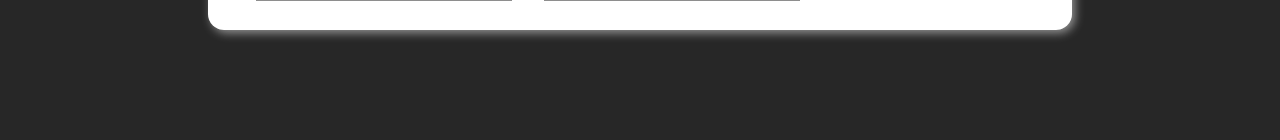
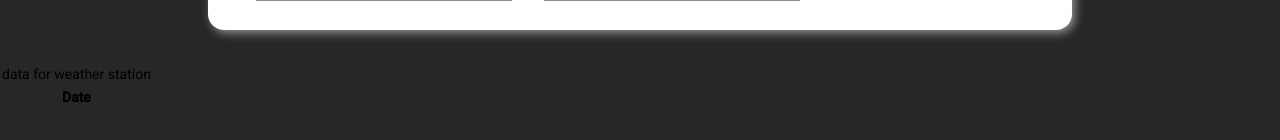
Before and after one commit to jacksont432/NodakWeather, an Angular app in the folder NDWeather/: page / in a window 1280 px wide. Both pictures are taken after a click on the button 640 px from the left and 252 px from the top of the page. Shown: the part 480-620 px from the top of the page. Built offline with nearby package versions, Linux system fonts and the light colour scheme.

Commit message:
modify service and graph

```diff
--- a/NDWeather/src/app/data.service.ts
+++ b/NDWeather/src/app/data.service.ts
@@ -11,6 +11,8 @@ export class DataService {
   data: Weather[] = []
 
   output: Data[] = [];
+
+  types: string[] =[];
 
   dataInstance: Data | undefined;
 
@@ -73,4 +75,14 @@ export class DataService {
     return this.output;
   }
 
+  getInput() {
+    return this.types;
+  }
+
+  pushInput(weather: string, station: string, location: string) {
+    this.types[0] = weather;
+    this.types[1] = station;
+    this.types[2] = location;
+  }
+
 }
--- a/NDWeather/src/app/home/graph/graph.component.html
+++ b/NDWeather/src/app/home/graph/graph.component.html
@@ -8,3 +8,17 @@
     </mat-card-content>
   </mat-card>
 </div>
+
+<div>
+  <table>
+    {{ display }} data for {{ station }} weather station
+    <tr>
+      <th>Date</th>
+      <th>{{ display }}</th>
+    </tr>
+    <tr *ngFor='let data of dataList'>
+      <th>{{ data.name }}</th>
+      <th>{{ data.value }}</th>
+    </tr>
+  </table>
+  </div>
--- a/NDWeather/src/app/home/graph/graph.component.ts
+++ b/NDWeather/src/app/home/graph/graph.component.ts
@@ -1,4 +1,6 @@
 import { Component, OnInit } from '@angular/core';
+import { Data } from '../../weather';
+import { DataService } from '../../data.service';
 
 @Component({
   selector: 'app-graph',
@@ -7,9 +9,45 @@ import { Component, OnInit } from '@angular/core';
 })
 export class GraphComponent implements OnInit {
 
-  constructor() { }
+  constructor(private service: DataService) { }
 
   ngOnInit(): void {
   }
 
+  dataList: Data[] = [];
+
+  station: string = '';
+  weather: string = '';
+  location: number = -1;
+  display: string = '';
+
+  temp: string[] = [];
+
+  weatherTypes: string [] = [
+    'Precipitation',
+    'Snowfall',
+    'Average Temperature',
+    'Maximum Temperature',
+    'Minimum Temperature'
+  ];
+
+  displayOption() {
+    this.display = this.weatherTypes[this.location - 1];
+  }
+
+
+  select() {
+    this.temp = this.service.getInput();
+    this.weather = this.temp[0];
+    this.station = this.temp[1];
+    this.location = parseInt(this.temp[2]);
+    this.submit();
+    this.displayOption();
+  }
+
+
+  submit() {
+    this.dataList = this.service.getData(this.station, this.weather);
+  }
+
 }
--- a/NDWeather/src/app/home/query/query.component.html
+++ b/NDWeather/src/app/home/query/query.component.html
@@ -8,7 +8,7 @@
       </mat-card-content>
     </mat-card>
   </div>
-
+<div>
   <table>
     {{ display }} data for {{ station }} weather station
     <tr>
@@ -20,3 +20,4 @@
       <th>{{ data.value }}</th>
     </tr>
   </table>
+  </div>
```
